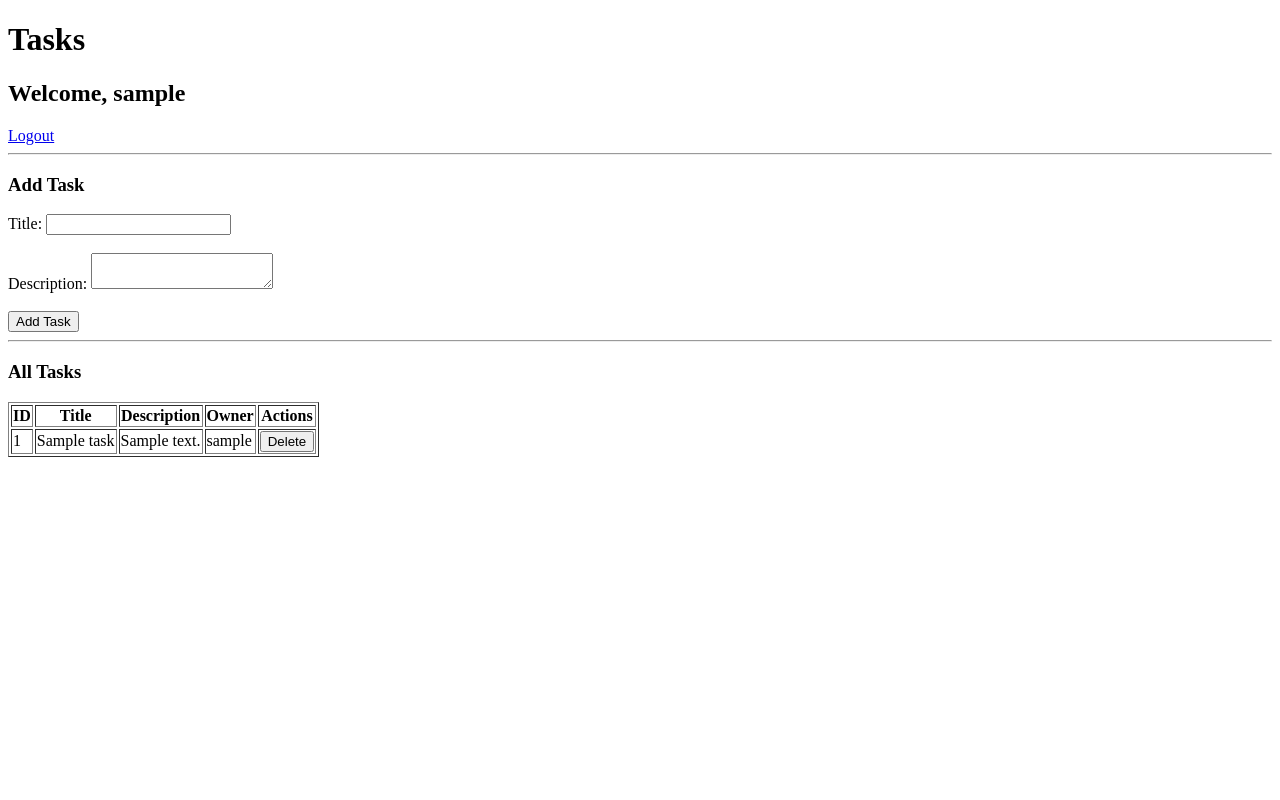
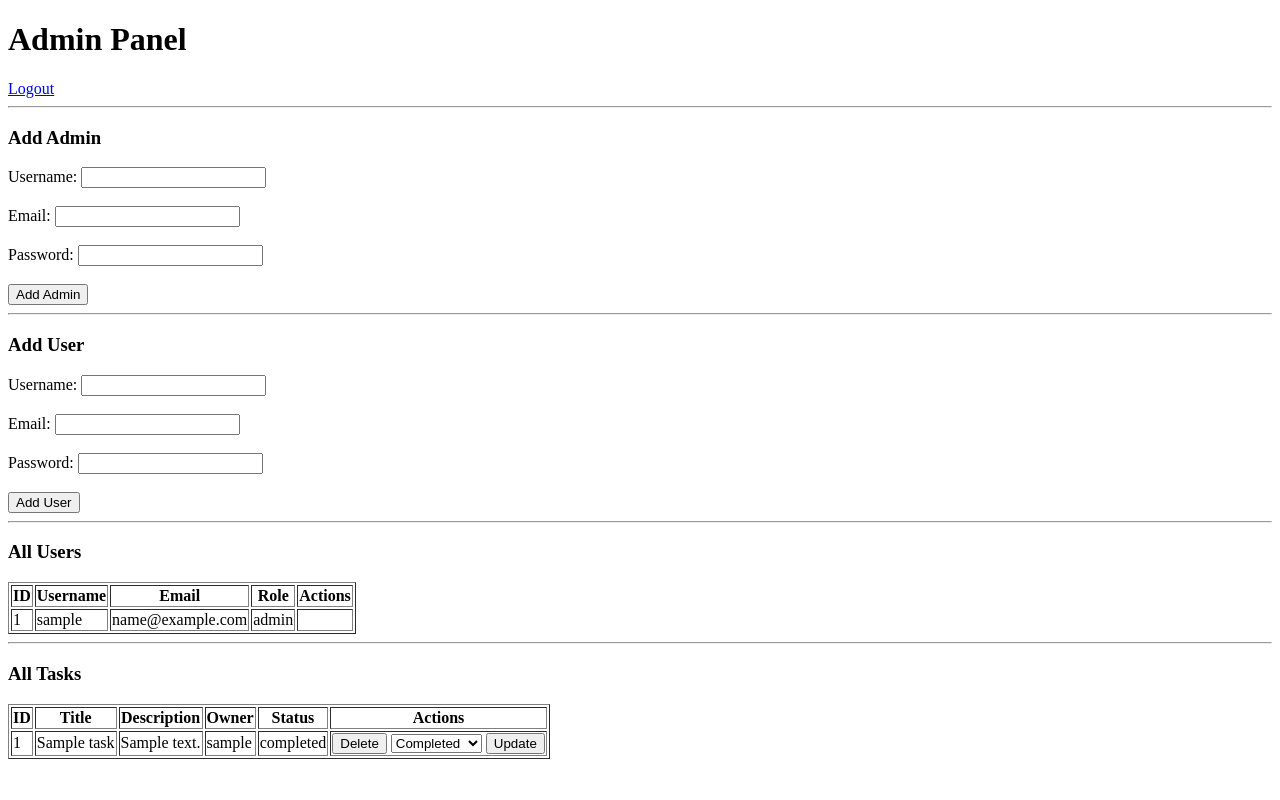
Before and after one commit to Om-anand-0/Flask_Training, a Flask app: page /admin in a window 1280 px wide. Run offline with Flask 3, Linux system fonts and the light colour scheme; the visitor is signed in with stand-in values (Sample User, id 1); tables that the repository leaves empty hold one stand-in row (values such as "Sample post").

Commit message:
Made some changes

```diff
--- a/Day_07/app.py
+++ b/Day_07/app.py
@@ -33,7 +33,11 @@ class Task(db.Model):
     description = db.Column(db.String(200), nullable=False)
     user_id = db.Column(db.Integer, db.ForeignKey('user.id'), nullable=False)
     user = db.relationship('User', backref=db.backref('tasks', lazy=True))
-
+    status = db.Column(
+    db.Enum('pending', 'in_progress', 'completed', name='task_status'),
+    nullable=False,
+    default='pending'
+)
 
 
 #############################################
@@ -119,18 +123,26 @@ def tasks():
 @app.route('/admin')
 @is_admin
 def admin():
-    user = User.query.filter_by(username=session['username']).first()
-    all_tasks = Task.query.all()
-    return render_template('tasks.html', tasks=all_tasks, user=user, is_admin_view=True)
+    current_user = User.query.filter_by(username=session['username']).first()
+    users = User.query.all()
+    tasks = Task.query.all()
+    return render_template('admin.html', user=current_user, users=users, tasks=tasks)
 
 @app.route('/logout')
 def logout():
     session.pop('username', None)
     return redirect(url_for('login'))
 
-@app.route('/add_admin', methods=['POST'])
-@is_admin
+@app.route('/add_admin', methods=['GET', 'POST'])
 def add_admin():
+    if 'username' in session:
+        current_user = User.query.filter_by(username=session['username']).first()
+        if current_user and current_user.role == 'admin':
+            return redirect(url_for('admin'))
+
+    if request.method == 'GET':
+        return render_template('register.html', action_url=url_for('add_admin'))
+
     username = request.form['username']
     email = request.form['email']
     password = request.form['password']
@@ -139,7 +151,7 @@ def add_admin():
     new_user = User(username=username, email=email, password=hashed_password, role=role)
     db.session.add(new_user)
     db.session.commit()
-    return redirect(url_for('admin'))
+    return redirect(url_for('login'))
 
 
 @app.route('/add_user', methods=['POST'])
@@ -161,7 +173,8 @@ def add_task():
     title = request.form['title']
     description = request.form['description']
     user = User.query.filter_by(username=session['username']).first()
-    new_task = Task(title=title, description=description, user_id=user.id)
+    status = 'pending'
+    new_task = Task(title=title, description=description, user_id=user.id, status=status)
     db.session.add(new_task)
     db.session.commit()
     return redirect(url_for('tasks'))
@@ -182,14 +195,39 @@ def delete_task(task_id):
          return redirect(url_for('admin'))
     return redirect(url_for('tasks'))
 
+@app.route('/update_task/<int:task_id>', methods=['POST'])
+@validate_user
+def update_task(task_id):
+    task = Task.query.get_or_404(task_id)
+    current_user = User.query.filter_by(username=session['username']).first()
 
+    if current_user.role != 'admin' and task.user_id != current_user.id:
+        return 'Unauthorized'
+
+    task.status = request.form['status']
+    db.session.commit()
+
+    if current_user.role == 'admin' and request.referrer and 'admin' in request.referrer:
+         return redirect(url_for('admin'))
+    return redirect(url_for('tasks'))
+
+@app.route('/delete_user/<int:user_id>', methods=['POST'])
+@is_admin
+def delete_user(user_id):
+    user = User.query.get_or_404(user_id)
+    # Delete all tasks associated with the user first
+    Task.query.filter_by(user_id=user.id).delete()
+    db.session.delete(user)
+    db.session.commit()
+    return redirect(url_for('admin'))
 
 @app.route('/show_user_tasks/<int:user_id>')
 @validate_user
 def show_user_tasks(user_id):
-    user = User.query.get_or_404(user_id)
+    viewed_user = User.query.get_or_404(user_id)
+    current_user = User.query.filter_by(username=session['username']).first()
     tasks = Task.query.filter_by(user_id=user_id).all()
-    return render_template('tasks.html', tasks=tasks, user=user)
+    return render_template('tasks.html', tasks=tasks, user=current_user)
 
 if __name__ == '__main__':
     with app.app_context():
--- /dev/null
+++ b/Day_07/templates/admin.html
@@ -0,0 +1,109 @@
+<!DOCTYPE html>
+<html lang="en">
+
+<head>
+    <meta charset="UTF-8">
+    <meta name="viewport" content="width=device-width, initial-scale=1.0">
+    <title>Admin Panel</title>
+</head>
+
+<body>
+    <h1>Admin Panel</h1>
+    <a href="{{ url_for('logout') }}">Logout</a>
+    <hr>
+    <h3>Add Admin</h3>
+    <form action="{{ url_for('add_admin') }}" method="POST">
+        <label for="username">Username:</label>
+        <input type="text" id="username" name="username" required><br><br>
+        <label for="email">Email:</label>
+        <input type="email" id="email" name="email" required><br><br>
+        <label for="password">Password:</label>
+        <input type="password" id="password" name="password" required><br><br>
+        <button type="submit">Add Admin</button>
+    </form>
+    <hr>
+    <h3>Add User</h3>
+    <form action="{{ url_for('add_user') }}" method="POST">
+        <label for="username">Username:</label>
+        <input type="text" id="username" name="username" required><br><br>
+        <label for="email">Email:</label>
+        <input type="email" id="email" name="email" required><br><br>
+        <label for="password">Password:</label>
+        <input type="password" id="password" name="password" required><br><br>
+        <button type="submit">Add User</button>
+    </form>
+    <hr>
+    <h3>All Users</h3>
+    <table border="1">
+        <thead>
+            <tr>
+                <th>ID</th>
+                <th>Username</th>
+                <th>Email</th>
+                <th>Role</th>
+                <th>Actions</th>
+            </tr>
+        </thead>
+        <tbody>
+            {% for user in users %}
+            <tr>
+                <td>{{ user.id }}</td>
+                <td>{{ user.username }}</td>
+                <td>{{ user.email }}</td>
+                <td>{{ user.role }}</td>
+                <td>
+                    {% if user.role != 'admin' %}
+                    <form action="{{ url_for('delete_user', user_id=user.id) }}" method="POST" style="display:inline;">
+                        <button type="submit">Delete</button>
+                    </form>
+                    {% endif %}
+                </td>
+            </tr>
+            {% endfor %}
+        </tbody>
+    </table>
+
+    <hr>
+    <h3>All Tasks</h3>
+    <table border="1">
+        <thead>
+            <tr>
+                <th>ID</th>
+                <th>Title</th>
+                <th>Description</th>
+                <th>Owner</th>
+                <th>Status</th>
+                <th>Actions</th>
+            </tr>
+        </thead>
+        <tbody>
+            {% for task in tasks %}
+            <tr>
+                <td>{{ task.id }}</td>
+                <td>{{ task.title }}</td>
+                <td>{{ task.description }}</td>
+                <td>{{ task.user.username }}</td>
+                <td>{{ task.status }}</td>
+                <td>
+                    <form action="{{ url_for('delete_task', task_id=task.id) }}" method="POST" style="display:inline;">
+                        <button type="submit">Delete</button>
+                    </form>
+                    <form action="{{ url_for('update_task', task_id=task.id) }}" method="POST" style="display:inline;">
+                        <select name="status">
+                            <option value="pending" {% if task.status=='pending' %}selected{% endif %}>Pending</option>
+                            <option value="in_progress" {% if task.status=='in_progress' %}selected{% endif %}>In
+                                Progress</option>
+                            <option value="completed" {% if task.status=='completed' %}selected{% endif %}>Completed
+                            </option>
+                        </select>
+                        <button type="submit">Update</button>
+                    </form>
+                </td>
+            </tr>
+            {% endfor %}
+        </tbody>
+    </table>
+
+</body>
+
+</html>
--- a/Day_07/templates/register.html
+++ b/Day_07/templates/register.html
@@ -7,7 +7,7 @@
 </head>
 <body>
     <h1>Register</h1>
-    <form action="{{ url_for('register') }}" method="POST">
+    <form action="{{ action_url or url_for('register') }}" method="POST">
         <label for="username">Username:</label>
         <input type="text" id="username" name="username" required><br><br>
         <label for="email">Email:</label>
--- a/Day_07/templates/tasks.html
+++ b/Day_07/templates/tasks.html
@@ -29,6 +29,7 @@
                 <th>Title</th>
                 <th>Description</th>
                 <th>Owner</th>
+                <th>Status</th>
                 <th>Actions</th>
             </tr>
         </thead>
@@ -39,10 +40,23 @@
                 <td>{{ task.title }}</td>
                 <td>{{ task.description }}</td>
                 <td>{{ task.user.username }}</td>
+                <td>{{ task.status }}</td>
                 <td>
                     {% if user.role == 'admin' or task.user_id == user.id %}
                     <form action="{{ url_for('delete_task', task_id=task.id) }}" method="POST" style="display:inline;">
                         <button type="submit">Delete</button>
+                    </form>
+                    {% endif %}
+                    {% if user.id == task.user_id %}
+                    <form action="{{ url_for('update_task', task_id=task.id) }}" method="POST" style="display:inline;">
+                        <select name="status">
+                            <option value="pending" {% if task.status=='pending' %}selected{% endif %}>Pending</option>
+                            <option value="in_progress" {% if task.status=='in_progress' %}selected{% endif %}>In
+                                Progress</option>
+                            <option value="completed" {% if task.status=='completed' %}selected{% endif %}>Completed
+                            </option>
+                        </select>
+                        <button type="submit">Update</button>
                     </form>
                     {% endif %}
                 </td>
```
Also changed, not shown: Day_07/inventory.py (added, +59 -0 lines).
